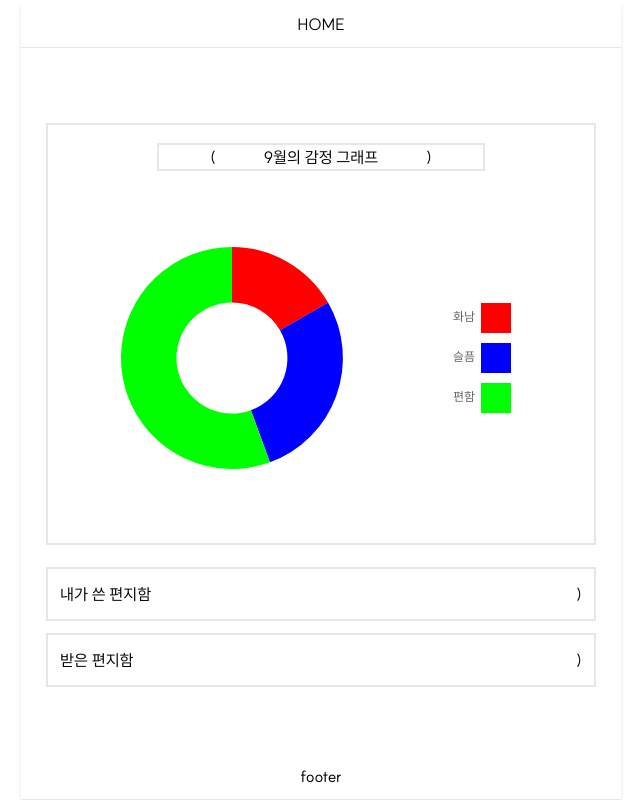
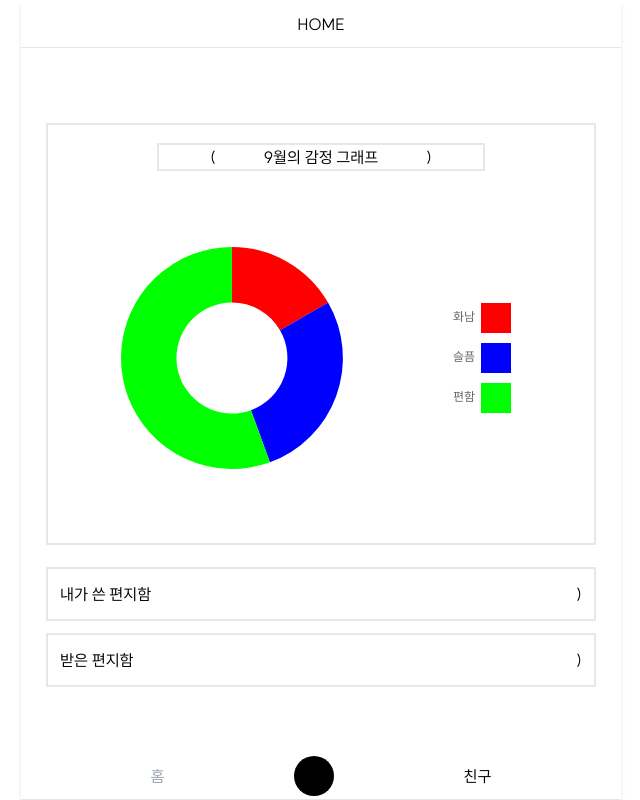
Before and after one commit to TEAM-EMOLE/EMORE-CLIENT, a React (Vite) app: page / in a window 1280 px wide. Shown: the whole page, without its empty margins (319-959 px from the left). Built offline with nearby package versions, Linux system fonts and the light colour scheme.

Commit message:
✨ Feat :  Footer 레이아웃 구현

```diff
--- /dev/null
+++ b/src/commons/components/Footer/components/Button/index.tsx
@@ -0,0 +1,17 @@
+interface ButtonProps {
+  isDisabled?: boolean;
+  text: string;
+  onClick: () => void;
+}
+
+export default function Button({ isDisabled, text, onClick }: ButtonProps) {
+  return (
+    <button
+      className={`flex flex-col justify-center items-center ${isDisabled ? "text-gray-400 cursor-not-allowed" : "text-black"}`}
+      onClick={() => !isDisabled && onClick()}
+      disabled={isDisabled}
+    >
+      {text}
+    </button>
+  );
+}
--- /dev/null
+++ b/src/commons/components/Footer/components/WriteButton/index.tsx
@@ -0,0 +1,9 @@
+interface BackButtonProps {
+  onClick: () => void;
+}
+export default function WriteButton({ onClick }: BackButtonProps) {
+  return (
+    <button onClick={onClick} className="bg-black flex justify-center items-center rounded-full w-10 h-10">
+    </button>
+  );
+}
--- a/src/commons/components/Footer/index.tsx
+++ b/src/commons/components/Footer/index.tsx
@@ -1,18 +1,39 @@
 
-interface NavbarProps {
-  title: string;
-  isBack?: boolean;
-  service?: string;
-  isMenu?: boolean;
-  serviceClick?: () => void;
+/** Footer 컴포넌트
+ * 생성 날짜: 2024-11-08
+ * 생성자: 장영주
+ * 설명: footer
+ */
+
+import { useNavigate } from "react-router-dom";
+import Button from "./components/Button";
+import WriteButton from "./components/WriteButton";
+
+interface FooterProps {
+  isHome?: boolean;
+  isFriend?: boolean;
 }
 
-const Footer = () => {
+export default function Footer({ isHome, isFriend }: FooterProps) {
+  const navigate = useNavigate();
+
   return (
-    <div className="w-full h-[48px] flex justify-center items-center relative border-b border-[rgba(249, 249, 249, 0.8)]">
-      footer
+    <div className="w-full h-[48px] flex justify-evenly items-center relative border-b border-[rgba(249, 249, 249, 0.8)]">
+      <Button
+        isDisabled={isHome}
+        text="홈"
+        onClick={() => navigate('/')}
+      />
+      {/* <button
+        className="w-10 h-10 bg-black flex justify-center items-center rounded-full"
+        onClick={() => navigate('/letter/write')}
+      /> */}
+      <WriteButton onClick={() => navigate('/letter/write')} />
+      <Button
+        isDisabled={isFriend}
+        text="친구"
+        onClick={() => navigate('/friend')}
+      />
     </div>
   );
 }
-
-export default Footer;
--- a/src/pages/Home/index.tsx
+++ b/src/pages/Home/index.tsx
@@ -17,7 +17,7 @@ export default function HomePage() {
         <SendLetter />
         <ReceiveLetter />
       </div>
-      <Footer />
+      <Footer isHome={true} />
     </>
   );
 }
```
